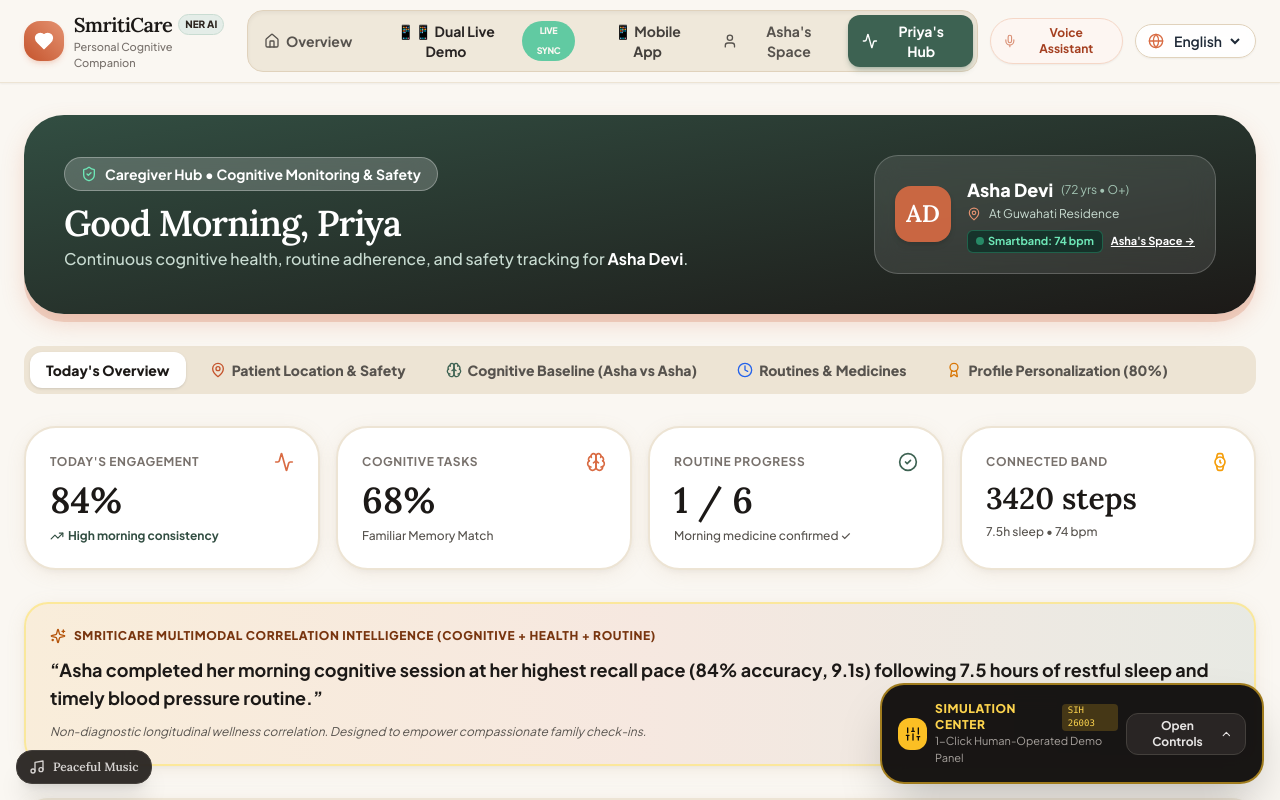
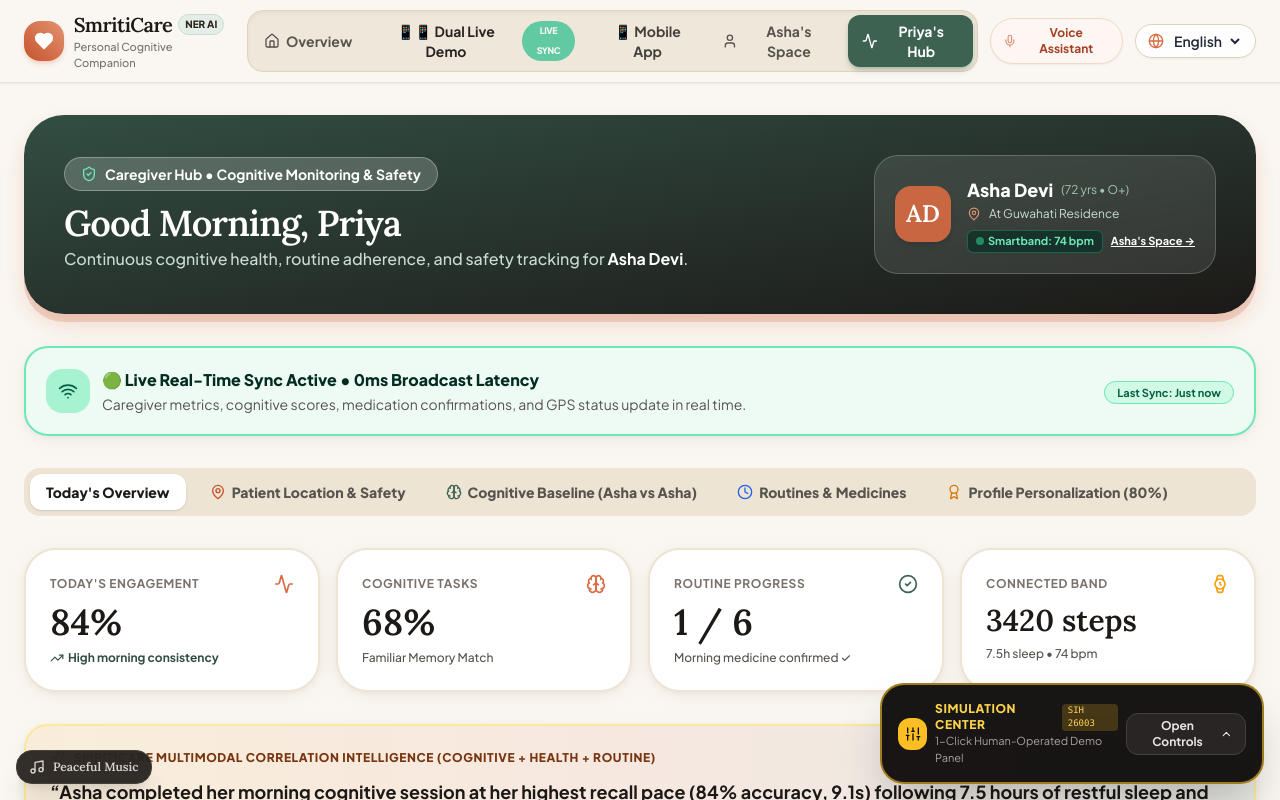
Before and after one commit to Allan-nishad/SmritiCare, a React (Vite) app: page / in a window 1280 px wide. Both pictures are taken after a click on the button "Priya's Hub". Shown: the top 800 px of the page. Built offline with nearby package versions, Linux system fonts and the light colour scheme; the HTML template or start-up script is replaced by a standard one.

Commit message:
feat: real-time caregiver dashboard status with offline waiting and automatic reconnection sync

```diff
--- a/src/components/caregiver/CaregiverDashboard.tsx
+++ b/src/components/caregiver/CaregiverDashboard.tsx
@@ -39,7 +39,10 @@ export const CaregiverDashboard: React.FC = () => {
     routines,
     caregiverAlerts,
     isOffline,
+    setIsOffline,
     syncQueue,
+    isSyncing,
+    syncProgressStep,
     triggerSync,
     lastSyncedTime,
     location,
@@ -121,6 +124,98 @@ export const CaregiverDashboard: React.FC = () => {
           </div>
 
         </div>
+      </div>
+
+      {/* 2. Real-Time Telemetry & Offline / Online Sync Status Banner */}
+      <div className={`rounded-3xl p-5 border-2 shadow-soft transition-all duration-300 ${
+        isOffline
+          ? 'bg-amber-50 border-amber-300 text-amber-950'
+          : isSyncing
+          ? 'bg-blue-50 border-blue-300 text-blue-950'
+          : 'bg-emerald-50/80 border-emerald-300 text-emerald-950'
+      }`}>
+        <div className="flex flex-col sm:flex-row sm:items-center justify-between gap-4">
+          <div className="flex items-start sm:items-center gap-3">
+            <div className={`w-11 h-11 rounded-2xl flex items-center justify-center shrink-0 ${
+              isOffline
+                ? 'bg-amber-200 text-amber-800'
+                : isSyncing
+                ? 'bg-blue-200 text-blue-800 animate-spin'
+                : 'bg-emerald-200 text-emerald-800'
+            }`}>
+              {isOffline ? <WifiOff className="w-5 h-5" /> : isSyncing ? <RefreshCw className="w-5 h-5" /> : <Wifi className="w-5 h-5" />}
+            </div>
+
+            <div>
+              <div className="flex items-center gap-2">
+                <h4 className="font-extrabold text-sm sm:text-base">
+                  {isOffline
+                    ? `⚠️ Patient Device (Asha) is Offline • Awaiting Reconnection`
+                    : isSyncing
+                    ? `⚡ Synchronizing Offline Data Pipeline (Step 3-of-3)...`
+                    : `🟢 Live Real-Time Sync Active • 0ms Broadcast Latency`}
+                </h4>
+                {isOffline && syncQueue.length > 0 && (
+                  <span className="bg-amber-400 text-stone-950 text-xs font-black px-2 py-0.5 rounded-full">
+                    {syncQueue.length} Pending Updates
+                  </span>
+                )}
+              </div>
+
+              <p className="text-xs sm:text-sm text-stone-600 mt-0.5">
+                {isOffline
+                  ? `Asha's device is currently disconnected. ${syncQueue.length} completed routines & cognitive activities are safely cached on her device. Once connectivity is restored, this dashboard and her baseline will update automatically.`
+                  : isSyncing
+                  ? `Reconciling cached sqlite entries with caregiver cloud store and recalculating cognitive baseline in real-time...`
+                  : `Caregiver metrics, cognitive scores, medication confirmations, and GPS status update in real time.`}
+              </p>
+            </div>
+          </div>
+
+          <div className="flex items-center gap-2 self-end sm:self-center shrink-0">
+            {isOffline ? (
+              <button
+                onClick={() => setIsOffline(false)}
+                className="px-4 py-2.5 bg-amber-500 hover:bg-amber-600 text-stone-950 font-black text-xs rounded-xl shadow transition active:scale-95 flex items-center gap-1.5"
+              >
+                <Wifi className="w-4 h-4" />
+                <span>Restore Online & Auto-Sync</span>
+              </button>
+            ) : syncQueue.length > 0 ? (
+              <button
+                onClick={triggerSync}
+                disabled={isSyncing}
+                className="px-4 py-2.5 bg-blue-600 hover:bg-blue-700 text-white font-black text-xs rounded-xl shadow transition active:scale-95 flex items-center gap-1.5"
+              >
+                <RefreshCw className={`w-4 h-4 ${isSyncing ? 'animate-spin' : ''}`} />
+                <span>Sync Pending ({syncQueue.length})</span>
+              </button>
+            ) : (
+              <div className="text-right">
+                <span className="text-[11px] font-bold text-emerald-800 bg-emerald-100 px-3 py-1 rounded-full border border-emerald-300">
+                  Last Sync: {lastSyncedTime}
+                </span>
+              </div>
+            )}
+          </div>
+        </div>
+
+        {/* 3-Step Live Sync Visual Progress Bar */}
+        {isSyncing && (
+          <div className="mt-4 pt-3 border-t border-blue-200 space-y-2 animate-in fade-in">
+            <div className="grid grid-cols-3 gap-2 text-[11px] font-bold text-blue-900 text-center">
+              <div className="p-1.5 rounded-lg bg-blue-200 text-blue-950 font-extrabold">
+                1. Packaging Local SQLite DB
+              </div>
+              <div className="p-1.5 rounded-lg bg-blue-200 text-blue-950 font-extrabold">
+                2. Streaming to Caregiver Hub
+              </div>
+              <div className="p-1.5 rounded-lg bg-blue-200 text-blue-950 font-extrabold">
+                3. Recalculating Baseline Live
+              </div>
+            </div>
+          </div>
+        )}
       </div>
 
       {/* Navigation Sub-Tabs */}
--- a/src/components/mobile/tabs/MobileCaregiverTab.tsx
+++ b/src/components/mobile/tabs/MobileCaregiverTab.tsx
@@ -29,7 +29,10 @@ export const MobileCaregiverTab: React.FC = () => {
     caregiverAlerts,
     dismissAlert,
     markAlertAction,
+    isOffline,
+    setIsOffline,
     isSyncing,
+    syncProgressStep,
     lastSyncedTime,
     syncQueue,
     triggerSync,
@@ -100,7 +103,7 @@ export const MobileCaregiverTab: React.FC = () => {
   };
 
   return (
-    <div className="space-y-4 pb-4 animate-in fade-in duration-300">
+    <div className="space-y-4 text-stone-900 select-none animate-in fade-in pb-4">
 
       {/* 1. Real-time Asha Acknowledged Toast Alert */}
       {latestPushAcknowledgement && (
@@ -115,8 +118,8 @@ export const MobileCaregiverTab: React.FC = () => {
         </div>
       )}
 
-      {/* 2. Caregiver Header & Peace of Mind Status */}
-      <div className="bg-gradient-to-br from-[#203a2f] via-[#1a3027] to-[#12231c] text-white rounded-3xl p-4 sm:p-5 shadow-md space-y-3">
+      {/* 2. Caregiver Header & Live Status */}
+      <div className="bg-gradient-to-br from-sage-800 to-stone-900 text-white rounded-3xl p-4 shadow-md space-y-3">
         <div className="flex items-center justify-between">
           <div className="flex items-center gap-2.5">
             <div className="w-9 h-9 rounded-2xl bg-sage-500/30 border border-sage-400/40 text-sage-300 flex items-center justify-center">
@@ -135,13 +138,35 @@ export const MobileCaregiverTab: React.FC = () => {
         </div>
 
         {/* Sync & Connectivity status */}
-        <div className="bg-white/10 backdrop-blur-md p-3 rounded-2xl border border-white/10 flex items-center justify-between text-xs">
+        <div className={`p-3 rounded-2xl border text-xs transition ${
+          isOffline
+            ? 'bg-amber-500/20 border-amber-400/40 text-amber-200'
+            : isSyncing
+            ? 'bg-blue-500/20 border-blue-400/40 text-blue-200'
+            : 'bg-white/10 border-white/10 text-white'
+        }`}>
+          <div className="flex items-center justify-between">
             <div>
-            <div className="text-[10px] text-stone-300">Last Telemetry Sync</div>
-            <div className="font-bold text-stone-100">{lastSyncedTime}</div>
+              <div className="text-[10px] text-stone-300">
+                {isOffline ? '⚠️ Patient Offline' : isSyncing ? '⚡ Syncing Offline Pipeline' : 'Last Telemetry Sync'}
+              </div>
+              <div className="font-bold text-stone-100">
+                {isOffline
+                  ? `${syncQueue.length} Updates Cached Locally`
+                  : isSyncing
+                  ? `Step ${syncProgressStep || 1}/3...`
+                  : lastSyncedTime}
+              </div>
             </div>
 
-          {syncQueue.length > 0 ? (
+            {isOffline ? (
+              <button
+                onClick={() => setIsOffline(false)}
+                className="bg-amber-400 hover:bg-amber-300 text-stone-950 font-black text-xs px-3 py-1.5 rounded-xl transition active:scale-95 shadow"
+              >
+                Restore Online
+              </button>
+            ) : syncQueue.length > 0 ? (
               <button
                 onClick={triggerSync}
                 disabled={isSyncing}
@@ -155,6 +180,13 @@ export const MobileCaregiverTab: React.FC = () => {
                 <CheckCircle2 className="w-3.5 h-3.5" />
                 <span>0ms Real-Time Sync</span>
               </span>
+            )}
+          </div>
+
+          {isOffline && (
+            <p className="text-[10px] text-amber-200/90 mt-1.5 pt-1.5 border-t border-amber-400/20">
+              Awaiting reconnection. Metrics will auto-update the moment Asha's phone connects.
+            </p>
           )}
         </div>
       </div>
--- a/src/context/AppContext.tsx
+++ b/src/context/AppContext.tsx
@@ -86,6 +86,7 @@ interface AppContextType {
   setIsOffline: (offline: boolean) => void;
   syncQueue: SyncQueueItem[];
   isSyncing: boolean;
+  syncProgressStep: number;
   lastSyncedTime: string;
   triggerSync: () => Promise<void>;
 
@@ -659,7 +660,17 @@ export const AppProvider: React.FC<{ children: React.ReactNode }> = ({ children
     return saved ? JSON.parse(saved) : [];
   });
   const [isSyncing, setIsSyncing] = useState<boolean>(false);
+  const [syncProgressStep, setSyncProgressStep] = useState<number>(0);
   const [lastSyncedTime, setLastSyncedTime] = useState<string>('Just now');
+
+  const handleSetIsOffline = (offline: boolean) => {
+    setIsOffline(offline);
+    if (!offline && syncQueue.length > 0) {
+      setTimeout(() => {
+        triggerSync();
+      }, 350);
+    }
+  };
 
   // Tour state
   const [demoTourStep, setDemoTourStep] = useState<number>(0);
@@ -1097,27 +1108,33 @@ export const AppProvider: React.FC<{ children: React.ReactNode }> = ({ children
   const triggerSync = async () => {
     if (isSyncing || syncQueue.length === 0) return;
     setIsSyncing(true);
+    setSyncProgressStep(1);
 
-    await new Promise(resolve => setTimeout(resolve, 800)); // Step 1: Encrypt & Package
-    await new Promise(resolve => setTimeout(resolve, 900)); // Step 2: Push to Caregiver Store
-    await new Promise(resolve => setTimeout(resolve, 500)); // Step 3: Recalculate baseline
+    await new Promise(resolve => setTimeout(resolve, 700)); // Step 1: Encrypt & Package local DB
+    setSyncProgressStep(2);
+    await new Promise(resolve => setTimeout(resolve, 800)); // Step 2: Push to Caregiver Store
+    setSyncProgressStep(3);
+    await new Promise(resolve => setTimeout(resolve, 600)); // Step 3: Recalculate baseline in real-time
 
+    const count = syncQueue.length;
     const syncAlert: CaregiverAlert = {
       id: 'sync-alert-' + Date.now(),
       timestamp: 'Just now',
       type: 'insight',
-      title: 'Offline Activities Synchronized',
-      description: `Successfully synchronized ${syncQueue.length} pending activity and routine updates from Asha's offline session.`,
-      whatChanged: 'Caregiver dashboard and personal baseline updated to latest timestamps.',
+      title: '⚡ Offline Activities Reconciled & Baseline Updated',
+      description: `Successfully synchronized ${count} pending cognitive and routine activities from Asha's device. Caregiver dashboard is now 100% live.`,
+      whatChanged: 'Caregiver dashboard, adherence metrics, and personal baseline updated to latest timestamps.',
       significance: 'Low',
-      suggestedAction: 'View updated cognitive session graph below.',
+      suggestedAction: 'View real-time updated cognitive baseline metrics below.',
       dismissed: false
     };
 
     setCaregiverAlerts(prev => [syncAlert, ...prev]);
     setSyncQueue([]);
     setLastSyncedTime(new Date().toLocaleTimeString([], { hour: '2-digit', minute: '2-digit' }));
+    setSyncProgressStep(0);
     setIsSyncing(false);
+    sounds.playSuccess();
   };
 
   // Compute Personal Baseline (Asha vs Asha)
@@ -1417,9 +1434,10 @@ export const AppProvider: React.FC<{ children: React.ReactNode }> = ({ children
         profileCompletionItems,
         profileCompletionPercentage,
         isOffline,
-        setIsOffline,
+        setIsOffline: handleSetIsOffline,
         syncQueue,
         isSyncing,
+        syncProgressStep,
         lastSyncedTime,
         triggerSync,
         isVoiceOpen,
```
Lines whose indentation alone changed are shown as unchanged.
